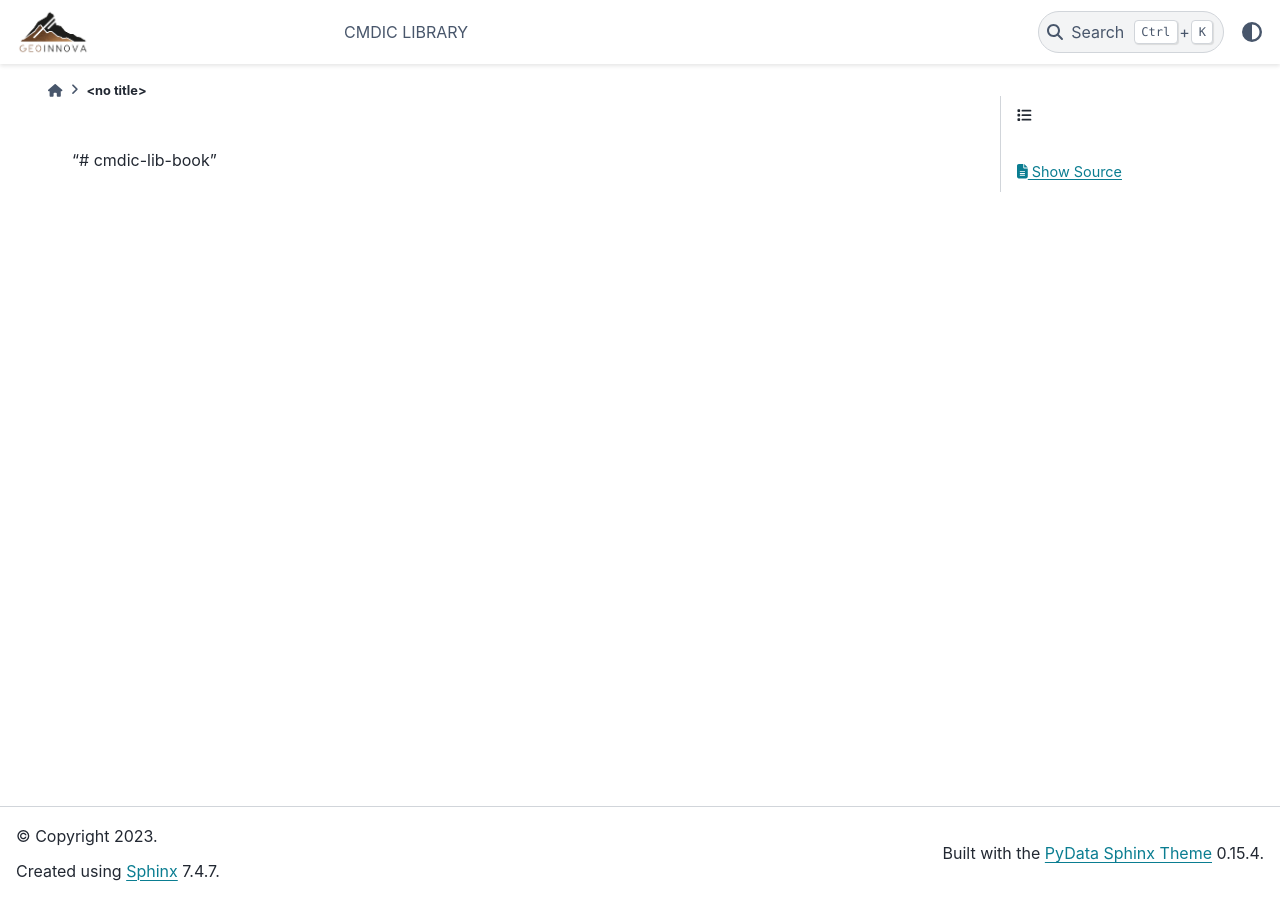
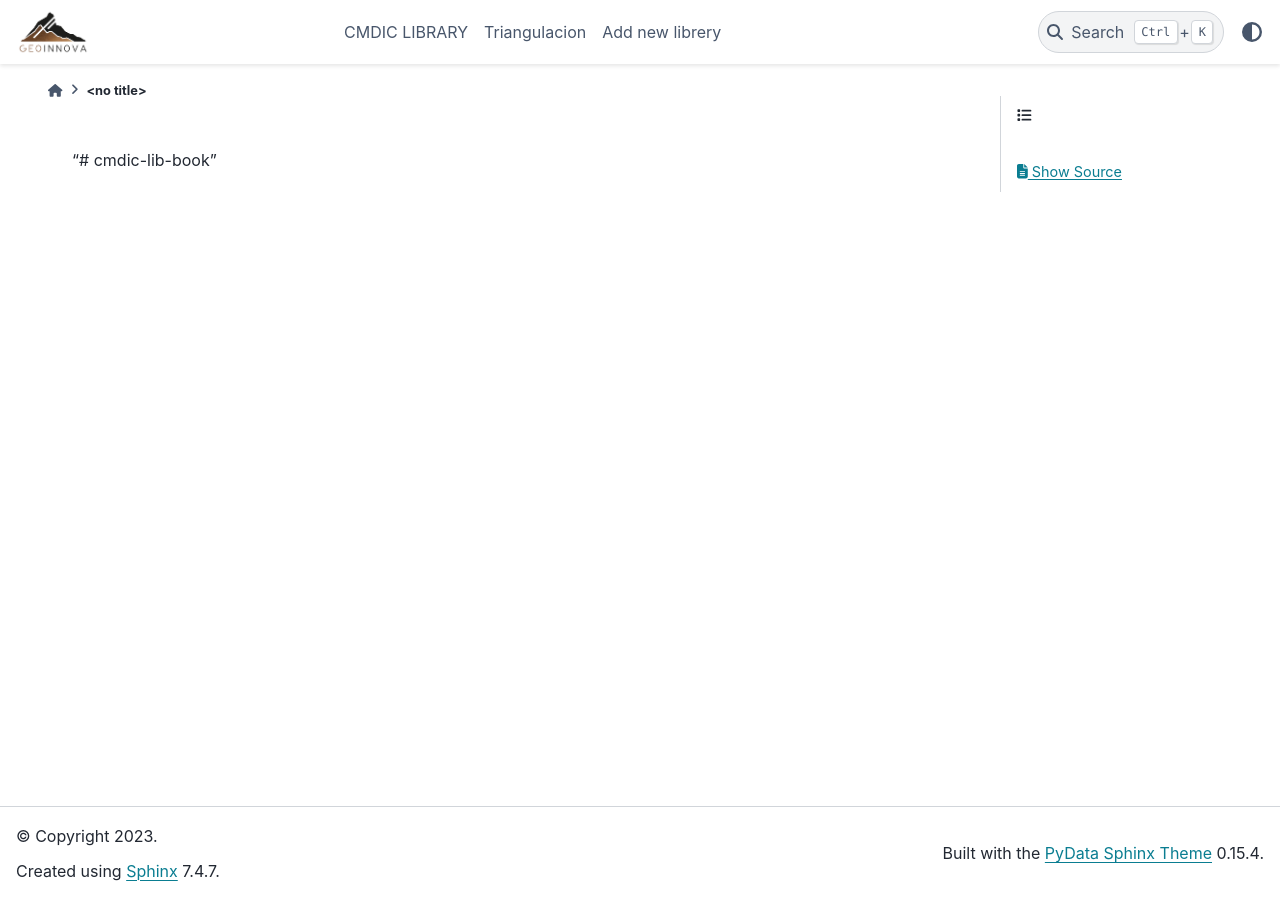
Before and after one commit to mnahuelpan/cmdic-lib-book, a Jupyter Book: the page built from README.md, in a window 1280 px wide. Built offline with Jupyter Book 1.0.4 settings and Sphinx 7.4.7 and the PyData theme 0.15.4, drawn with Linux system fonts in a browser that asks for light colours; some of the changed lines change nothing that is shown.

Commit message:
add new chapters

```diff
--- a/_toc.yml
+++ b/_toc.yml
@@ -5,3 +5,5 @@
 root: intro
 chapters:
   - file: introduction
+  - file: library1
+  - file: library2
```
Also changed, not shown: library1.ipynb (added), library2.ipynb (added).
